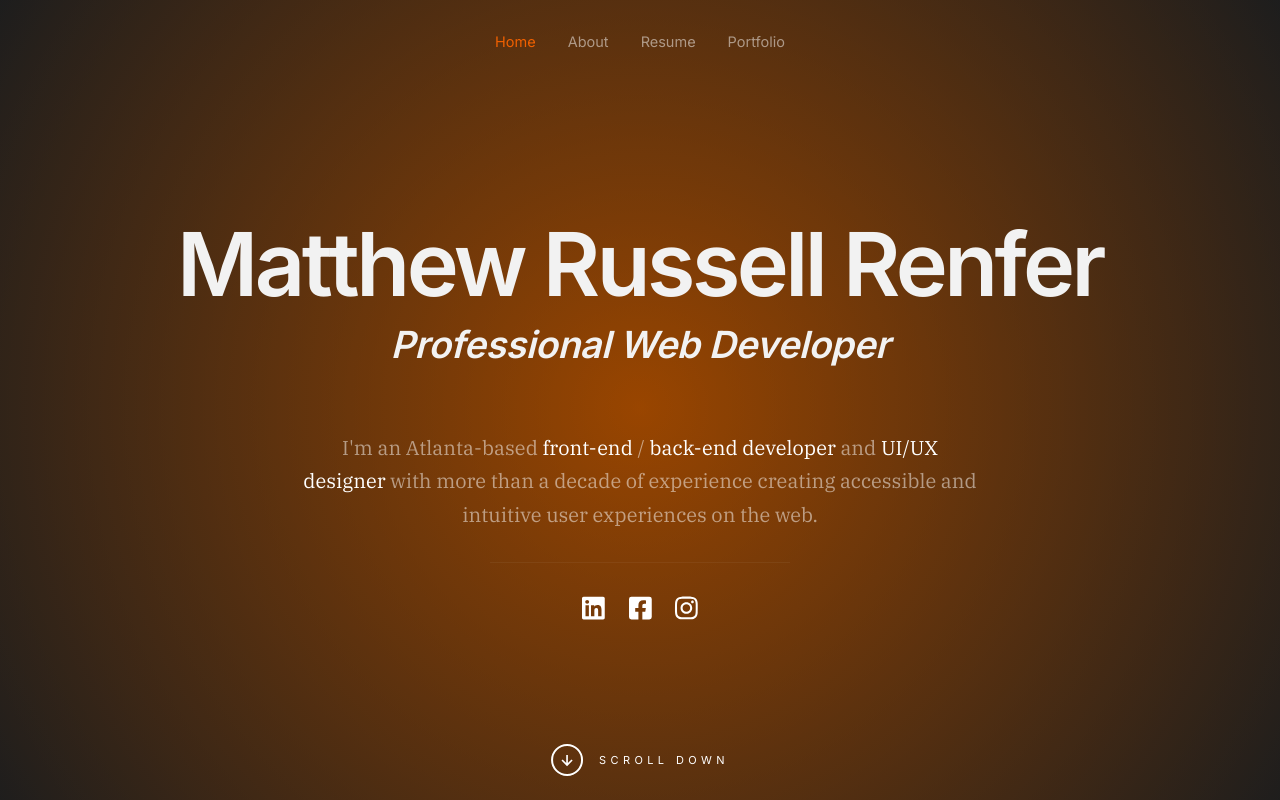
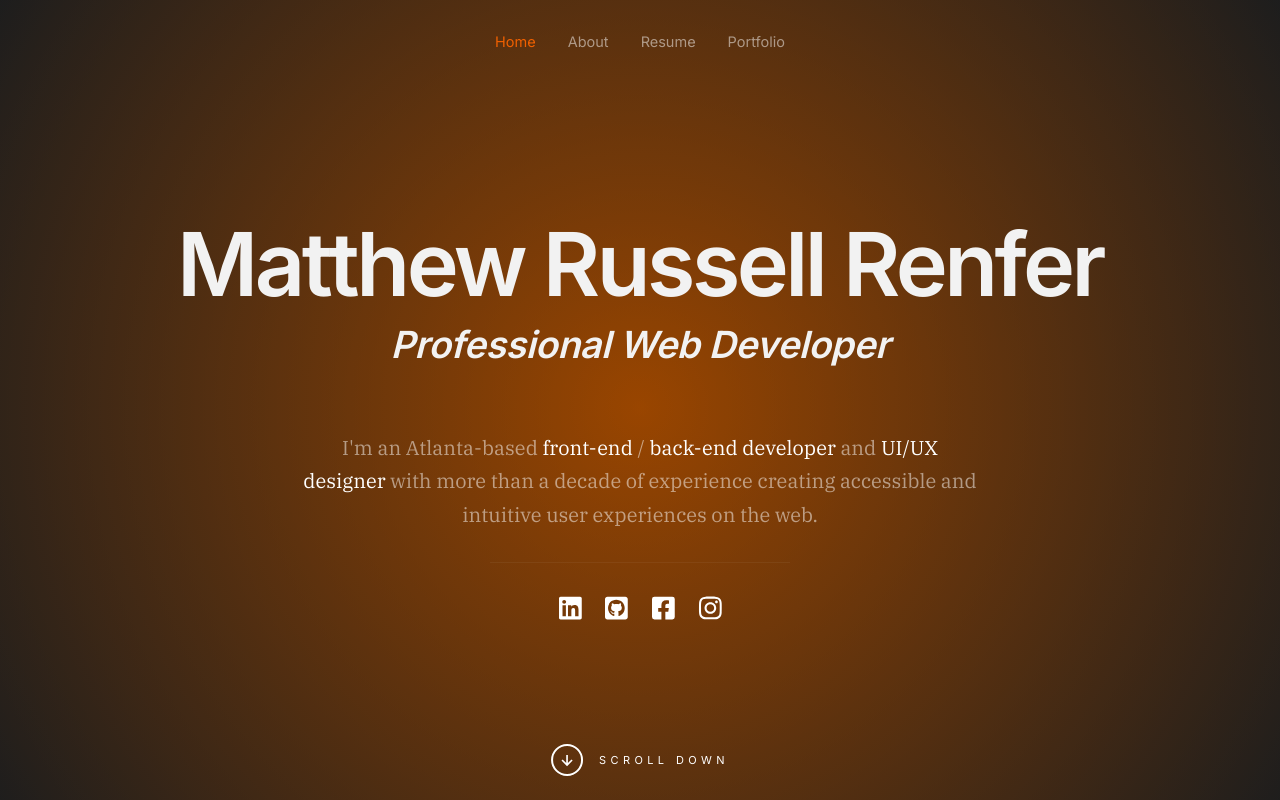
Before and after one commit to mattrenfer/resume-site, a React (Create React App) app: page / in a window 1280 px wide. Shown: the top 800 px of the page. Built offline with nearby package versions, Linux system fonts and the light colour scheme.

Commit message:
Added Github Social Icon

```diff
--- a/src/components/hero/hero.js
+++ b/src/components/hero/hero.js
@@ -22,13 +22,16 @@ export default class Hero extends Component {
                   on the web.
                 </h3>
                 <div className="s-hero__content-social">
-                  <a href={resumeData.linkedin}>
+                  <a href={resumeData.linkedin} target="_blank">
                     <i className="fab fa-linkedin" aria-hidden="true" />
                   </a>
-                  <a href={resumeData.facebook}>
+                  <a href={resumeData.github} target="_blank">
+                    <i className="fab fa-github-square" aria-hidden="true" />
+                  </a>
+                  <a href={resumeData.facebook} target="_blank">
                     <i className="fab fa-facebook-square" aria-hidden="true" />
                   </a>
-                  <a href={resumeData.instagram}>
+                  <a href={resumeData.instagram} target="_blank">
                     <i className="fab fa-instagram" aria-hidden="true" />
                   </a>
                 </div>
--- a/src/resumeData.js
+++ b/src/resumeData.js
@@ -10,6 +10,7 @@ let resumeData = {
   facebook: "https://www.facebook.com/matt.renfer",
   linkedin: "https://www.linkedin.com/in/mattrenfer/",
   instagram: "https://www.instagram.com/mattrenfer/",
+  github: "https://github.com/mattrenfer",
 
   aboutMe:
     "I have always been a problem-solver who thinks in logical, systematic ways and thoroughly enjoys exploring the best way to build something. I've been making websites since the early dawn of the internet. A lot has changed since then--which is why I am always eager to learn newer technologies and expand my web development toolkit, keeping companies and organizations ahead of the curve.",
```
